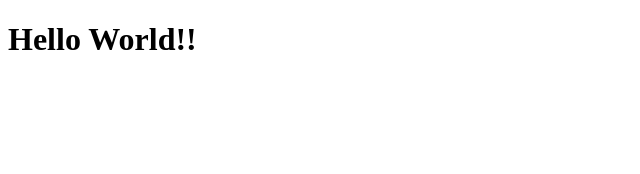
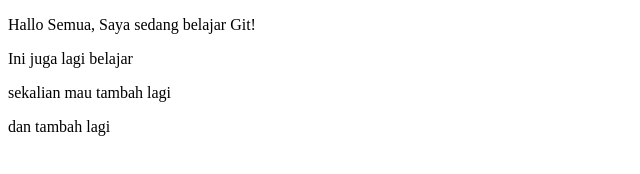
Before and after one commit to rakasiwisurya/latihan-git, a plain HTML site: page index.html in a window 1280 px wide. Shown: the whole page, without its empty margins (0-640 px from the left). Drawn offline with Linux system fonts and the light colour scheme.

Commit message:
merubah title dan body pada index.html

```diff
--- a/index.html
+++ b/index.html
@@ -3,9 +3,12 @@
 <head>
     <meta charset="UTF-8">
     <meta name="viewport" content="width=device-width, initial-scale=1.0">
-    <title>Belajar Web di Hactiv8</title>
+    <title>Belajar Git: Remote Repository</title>
 </head>
 <body>
-    <h1>Hello World!!</h1>
+    <p>Hallo Semua, Saya sedang belajar Git!</p>
+    <p>Ini juga lagi belajar</p>
+    <p>sekalian mau tambah lagi</p>
+    <p>dan tambah lagi</p>
 </body>
 </html>
```
Also changed, not shown: 2 other files.
